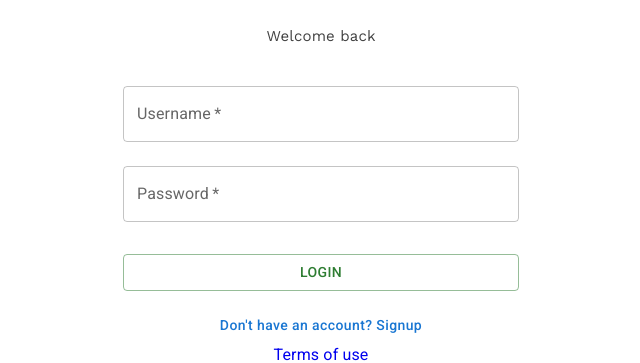
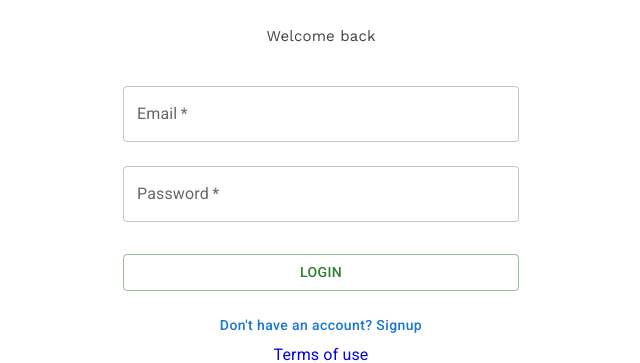
Before and after one commit to shennamt/sync-frontend, a React (Create React App) app: page /login in a window 1280 px wide. Shown: the part 345-708 px from the top of the page, without its empty margins (319-959 px from the left). Built offline with nearby package versions, Linux system fonts and the light colour scheme; a web font is replaced by a local one.

Commit message:
bugfix: - replaced username with email, able to fix 404 error.

```diff
--- a/src/pages/LoginPage/LoginPage.js
+++ b/src/pages/LoginPage/LoginPage.js
@@ -1,117 +1,107 @@
-import { Box, Button, TextField } from '@mui/material'
-import { useState } from 'react'
-import { Link, useNavigate } from 'react-router-dom'
-import LoadingButton from '@mui/lab/LoadingButton'
-import authApi from 'api/authApi'
+import { Box, Button, TextField } from "@mui/material";
+import { useState } from "react";
+import { Link, useNavigate } from "react-router-dom";
+import LoadingButton from "@mui/lab/LoadingButton";
+import authApi from "api/authApi";
 
 const LoginPage = () => {
-  const navigate = useNavigate()
-  const [loading, setLoading] = useState(false)
-  const [usernameErrText, setUsernameErrText] = useState('')
-  const [passwordErrText, setPasswordErrText] = useState('')
+  const navigate = useNavigate();
+  const [loading, setLoading] = useState(false);
+  const [emailErrText, setEmailErrText] = useState("");
+  const [passwordErrText, setPasswordErrText] = useState("");
 
   const handleSubmit = async (e) => {
-    e.preventDefault()
-    setUsernameErrText('')
-    setPasswordErrText('')
+    e.preventDefault();
+    setEmailErrText("");
+    setPasswordErrText("");
 
-    const data = new FormData(e.target)
-    const username = data.get('username').trim() // remove whitespace
-    const password = data.get('password').trim()
+    const data = new FormData(e.target);
+    const email = data.get("email").trim(); // remove whitespace
+    const password = data.get("password").trim();
 
-    let err = false
+    let err = false;
 
-    if (username === '') {
-      err = true
-      setUsernameErrText('Please fill this field')
+    if (email === "") {
+      err = true;
+      setEmailErrText("Please fill this field");
     }
-    if (password === '') {
-      err = true
-      setPasswordErrText('Please fill this field')
+    if (password === "") {
+      err = true;
+      setPasswordErrText("Please fill this field");
     }
 
-    if (err) return
+    if (err) return;
 
-    setLoading(true)
+    setLoading(true);
 
     try {
-      const res = await authApi.login({ username, password }) // returns a promise, resolves to a res obj
-      setLoading(false)
-      localStorage.setItem('token', res.token)
-      navigate('/')
+      const res = await authApi.login({ email, password }); // returns a promise, resolves to a res obj
+      setLoading(false);
+      localStorage.setItem("token", res.token);
+      navigate("/projects");
+      console.log("LoginPage: here");
     } catch (err) {
-      const errors = err.data.errors
-      errors.forEach(e => {
-        if (e.param === 'username') {
-          setUsernameErrText(e.msg)
+      const errors = err.data.errors;
+      errors.forEach((e) => {
+        if (e.param === "email") {
+          setEmailErrText(e.msg);
         }
-        if (e.param === 'password') {
-          setPasswordErrText(e.msg)
+        if (e.param === "password") {
+          setPasswordErrText(e.msg);
         }
-      })
-      setLoading(false)
+      });
+      setLoading(false);
     }
-  }
+  };
 
   return (
     <>
       <Box>
-        <h1 className='sync__header'>SYNC</h1>
-        <p className='body__text'>Welcome back</p>
+        <h1 className="sync__header">SYNC</h1>
+        <p className="body__text">Welcome back</p>
       </Box>
-
-      <Box
-        component='form'
-        sx={{ mt: 1 }}
-        onSubmit={handleSubmit}
-        noValidate
-      >
+      <Box component="form" sx={{ mt: 1 }} onSubmit={handleSubmit} noValidate>
         <TextField
-          margin='normal'
+          margin="normal"
           required
           fullWidth
-          id='username'
-          label='Username'
-          name='username'
+          id="email"
+          label="Email"
+          name="email"
           disabled={loading}
-          error={usernameErrText !== ''}
-          helperText={usernameErrText}
+          error={emailErrText !== ""}
+          helperText={emailErrText}
         />
         <TextField
-          margin='normal'
+          margin="normal"
           required
           fullWidth
-          id='password'
-          label='Password'
-          name='password'
-          type='password'
+          id="password"
+          label="Password"
+          name="password"
+          type="password"
           disabled={loading}
-          error={passwordErrText !== ''}
+          error={passwordErrText !== ""}
           helperText={passwordErrText}
         />
         <LoadingButton
           sx={{ mt: 3, mb: 2 }}
-          variant='outlined'
+          variant="outlined"
           fullWidth
-          color='success'
-          type='submit'
+          color="success"
+          type="submit"
           loading={loading}
         >
           Login
         </LoadingButton>
       </Box>
-
-      <Button
-        component={Link}
-        to='/signup'
-        sx={{ textTransform: 'none' }}
-      >
+      <Button component={Link} to="/signup" sx={{ textTransform: "none" }}>
         Don't have an account? Signup
       </Button>
+      <Link style={{ textDecoration: "none" }}>Terms of use</Link> |{" "}
+      <Link style={{ textDecoration: "none" }}>Privacy Policy</Link>
+    </>
+  );
+};
 
-      <Link style={{textDecoration:'none'}}>Terms of use</Link> | <Link style={{textDecoration:'none'}}>Privacy Policy</Link>
-    </>
-  )
-}
-
-export default LoginPage
+export default LoginPage;
--- a/src/pages/RegisterPage/RegisterPage.js
+++ b/src/pages/RegisterPage/RegisterPage.js
@@ -1,129 +1,128 @@
-import React from 'react'
+import React from "react";
 import { Link, useNavigate } from "react-router-dom";
 import { useState } from "react";
-import authApi from 'api/authApi';
+import authApi from "api/authApi";
 
 import {
   Box,
   TextField,
   // FormControlLabel,
   // Checkbox,
-  Button,
+  Button
   // Radio
-} from '@mui/material'
+} from "@mui/material";
 // import RadioGroup from '@mui/material/RadioGroup';
-import LoadingButton from '@mui/lab/LoadingButton'
-import './RegisterPage.css'
+import LoadingButton from "@mui/lab/LoadingButton";
+import "./RegisterPage.css";
 
 const RegisterPage = () => {
-  const navigate = useNavigate()
-  const [loading, setLoading] = useState(false) // checking on async action
-  const [usernameErrText, setUsernameErrText] = useState('') // store err mssg for input fields
-  const [passwordErrText, setPasswordErrText] = useState('')
-  const [confirmPasswordErrText, setConfirmPasswordErrText] = useState('')
+  const navigate = useNavigate();
+  const [loading, setLoading] = useState(false); // checking on async action
+  const [EmailErrText, setEmailErrText] = useState(""); // store err mssg for input fields
+  const [passwordErrText, setPasswordErrText] = useState("");
+  const [confirmPasswordErrText, setConfirmPasswordErrText] = useState("");
 
   const handleSubmit = async (e) => {
-    e.preventDefault()
-    setUsernameErrText('') // set initial state of err mssg
-    setPasswordErrText('')
-    setConfirmPasswordErrText('')
+    e.preventDefault();
+    setEmailErrText(""); // set initial state of err mssg
+    setPasswordErrText("");
+    setConfirmPasswordErrText("");
 
-    const data = new FormData(e.target) // getting values from form input
-    const username = data.get('username').trim() // triming trailing whitespace
-    const password = data.get('password').trim()
-    const confirmPassword = data.get('confirmPassword').trim()
+    const data = new FormData(e.target); // getting values from form input
+    const email = data.get("email").trim(); // triming trailing whitespace
+    const password = data.get("password").trim();
+    const confirmPassword = data.get("confirmPassword").trim();
 
-    let err = false
+    let err = false;
 
-    if (username === '') {
-      err = true
-      setUsernameErrText('Please fill this field')
+    if (email === "") {
+      err = true;
+      setEmailErrText("Please fill this field");
     }
-    if (password === '') {
-      err = true
-      setPasswordErrText('Please fill this field')
+    if (password === "") {
+      err = true;
+      setPasswordErrText("Please fill this field");
     }
-    if (confirmPassword === '') {
-      err = true
-      setConfirmPasswordErrText('Please fill this field')
+    if (confirmPassword === "") {
+      err = true;
+      setConfirmPasswordErrText("Please fill this field");
     }
     if (password !== confirmPassword) {
-      err = true
-      setConfirmPasswordErrText('Confirm password not match')
+      err = true;
+      setConfirmPasswordErrText("Confirm password not match");
     }
 
-    if (err) return
+    if (err) return;
 
-    setLoading(true) // indicating submission in progress
+    setLoading(true); // indicating submission in progress
 
     try {
       const res = await authApi.signup({
-        username, password, confirmPassword
-      })
-      setLoading(false)
-      localStorage.setItem('token', res.token)
-      navigate('/')
+        email,
+        password,
+        confirmPassword
+      });
+      setLoading(false);
+      localStorage.setItem("token", res.token);
+      navigate("/");
     } catch (err) {
-      const errors = err.data.errors
-      errors.forEach(e => {
-        if (e.param === 'username') {
-          setUsernameErrText(e.msg)
+      const errors = err.data.errors;
+      errors.forEach((e) => {
+        if (e.param === "email") {
+          setEmailErrText(e.msg);
         }
-        if (e.param === 'password') {
-          setPasswordErrText(e.msg)
+        if (e.param === "password") {
+          setPasswordErrText(e.msg);
         }
-        if (e.param === 'confirmPassword') {
-          setConfirmPasswordErrText(e.msg)
+        if (e.param === "confirmPassword") {
+          setConfirmPasswordErrText(e.msg);
         }
-      })
-      setLoading(false) // indicate form submission status
+      });
+      setLoading(false); // indicate form submission status
     }
-  }
+  };
 
   return (
     <>
-        <h1 className='sync__header'>SYNC</h1>
-        <p className='body__text'>Create your account and Start Your Next Collaboration.</p>
+      <h1 className="sync__header">SYNC</h1>
+      <p className="body__text">
+        Create your account and Start Your Next Collaboration.
+      </p>
 
-        <Box
-          component='form'
-          sx={{ mt: 1 }}
-          onSubmit={handleSubmit}
-          noValidate
-        >
+      <Box component="form" sx={{ mt: 1 }} onSubmit={handleSubmit} noValidate>
         <TextField
-            margin='normal'
+          margin="normal"
           required
           fullWidth
-            id='username'
-            label='Username'
-            name='username'
+          id="email"
+          label="Email"
+          name="email"
           disabled={loading}
-            error={usernameErrText !== ''}
-            helperText={usernameErrText}
+          error={EmailErrText !== ""}
+          helperText={EmailErrText}
         />
         <TextField
-            margin='normal'
+          margin="normal"
           required
           fullWidth
-            id='password'
-            label='Password'
-            name='password'
-            type='password'
+          id="password"
+          label="Password"
+          name="password"
+          type="password"
           disabled={loading}
-            error={passwordErrText !== ''}
+          error={passwordErrText !== ""}
           helperText={passwordErrText}
         />
         <TextField
-            margin='normal'
+          margin="normal"
           required
           fullWidth
-            id='confirmPassword'
-            label='Confirm Password'
-            name='confirmPassword'
-            type='password'
+          id="confirmPassword"
+          label="Confirm Password"
+          name="confirmPassword"
+          type="password"
           disabled={loading}
-            error={confirmPasswordErrText !== ''}
+          error={confirmPasswordErrText !== ""}
           helperText={confirmPasswordErrText}
         />
 
@@ -144,25 +143,21 @@ const RegisterPage = () => {
 
         <LoadingButton
           sx={{ mt: 3, mb: 2 }}
-            variant='outlined'
+          variant="outlined"
           fullWidth
-            color='success'
-            type='submit'
+          color="success"
+          type="submit"
           loading={loading}
         >
           Signup
         </LoadingButton>
       </Box>
 
-        <Button
-          component={Link}
-          to='/login'
-          sx={{ textTransform: 'none' }}
-        >
+      <Button component={Link} to="/login" sx={{ textTransform: "none" }}>
         Already have an account? Login
       </Button>
     </>
-  )
-}
+  );
+};
 
-export default RegisterPage
+export default RegisterPage;
```
Also changed, not shown: src/api/authApi.js (+6 -6 lines), src/api/axiosClient.js (+25 -21 lines), src/components/layout/AppLayout.js (+38 -35 lines). Lines whose indentation alone changed are shown as unchanged.
